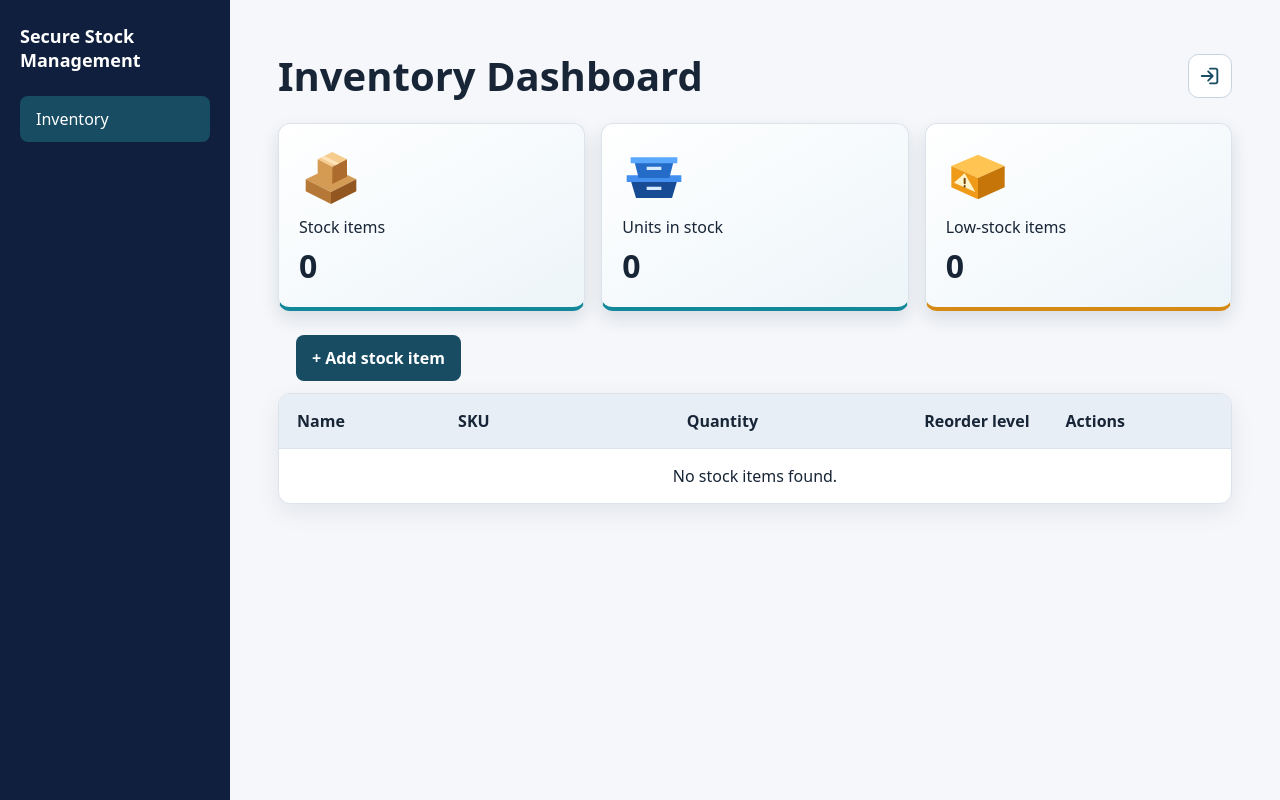
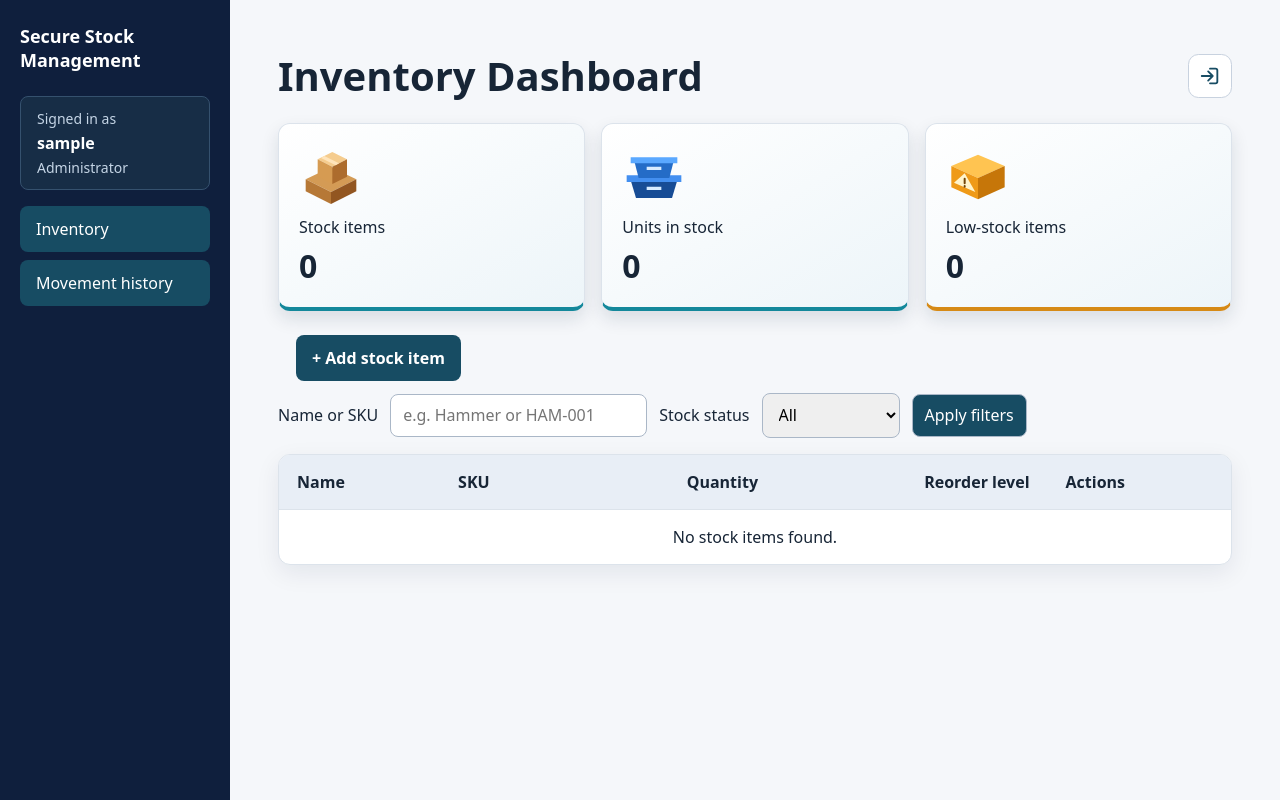
Before and after one commit to Pratyush-M-Bhatt/secure-stock-management, a Django app: page /stock/ in a window 1280 px wide. Run offline with Django 5.2, Linux system fonts and the light colour scheme; the visitor is signed in with stand-in values (Sample User, id 1); data that the repository does not hold is empty.

Commit message:
Add inventory search and stock status filters

```diff
--- a/stocksite/inventory/templates/inventory/stock_list.html
+++ b/stocksite/inventory/templates/inventory/stock_list.html
@@ -5,6 +5,7 @@
     <meta charset="UTF-8">
     <meta name="viewport" content="width=device-width, initial-scale=1">
     <title>Inventory Dashboard</title>
+
     <style>
         body {
             margin: 0;
@@ -29,6 +30,27 @@
             margin: 0 0 1.5rem;
             font-size: 1.125rem;
             font-weight: 700;
+        }
+
+        .account-panel {
+            display: grid;
+            gap: 0.25rem;
+            margin-bottom: 1rem;
+            padding: 0.75rem 1rem;
+            border: 1px solid #35516e;
+            border-radius: 0.5rem;
+            background: #172d46;
+            overflow-wrap: anywhere;
+        }
+
+        .account-panel span {
+            color: #c5d5e6;
+            font-size: 0.875rem;
+        }
+
+        .sidebar nav {
+            display: grid;
+            gap: 0.5rem;
         }
 
         .sidebar a {
@@ -89,8 +111,10 @@
             background: #e8eef6;
         }
 
-        .logout-button:focus-visible {
-            outline: 3px solid #174c63;
+        .logout-button:focus-visible,
+        .add-stock-button:focus-visible,
+        .stock-filters :focus-visible {
+            outline: 3px solid #14889b;
             outline-offset: 3px;
         }
 
@@ -146,9 +170,33 @@
             background: #215d76;
         }
 
-        .add-stock-button:focus-visible {
-            outline: 3px solid #14889b;
-            outline-offset: 3px;
+        .stock-filters {
+            display: flex;
+            flex-wrap: wrap;
+            align-items: center;
+            gap: 0.75rem;
+            margin-bottom: 1rem;
+        }
+
+        .stock-filters input,
+        .stock-filters select,
+        .stock-filters button {
+            box-sizing: border-box;
+            max-width: 100%;
+            padding: 0.6rem 0.75rem;
+            border: 1px solid #aab7c7;
+            border-radius: 0.5rem;
+            font: inherit;
+        }
+
+        .stock-filters button {
+            background: #174c63;
+            color: white;
+            cursor: pointer;
+        }
+
+        .stock-filters button:hover {
+            background: #215d76;
         }
 
         .table-wrapper {
@@ -219,8 +267,28 @@
     <div class="dashboard">
         <aside class="sidebar">
             <p class="brand">Secure Stock Management</p>
+
+            <div class="account-panel">
+                <span>Signed in as</span>
+                <strong>{{ request.user.get_username }}</strong>
+                <span>
+                    {% if request.user.is_superuser %}
+                        Administrator
+                    {% else %}
+                        {% for group in request.user.groups.all %}
+                            {{ group.name }}{% if not forloop.last %}, {% endif %}
+                        {% empty %}
+                            No role assigned
+                        {% endfor %}
+                    {% endif %}
+                </span>
+            </div>
+
             <nav aria-label="Main navigation">
                 <a href="{% url 'stock_list' %}" aria-current="page">Inventory</a>
+                {% if perms.inventory.view_stockmovement %}
+                    <a href="{% url 'stock_history' %}">Movement history</a>
+                {% endif %}
             </nav>
         </aside>
 
@@ -271,6 +339,24 @@
                     <a class="add-stock-button" href="{% url 'stock_add' %}">+ Add stock item</a>
                 </div>
             {% endif %}
+
+            <form class="stock-filters" method="get" action="{% url 'stock_list' %}">
+                <label for="stock-search">Name or SKU</label>
+                <input id="stock-search" type="search" name="q"
+                       value="{{ search }}" placeholder="e.g. Hammer or HAM-001">
+
+                <label for="stock-status">Stock status</label>
+                <select id="stock-status" name="status">
+                    <option value="all"{% if status == "all" %} selected{% endif %}>All</option>
+                    <option value="low"{% if status == "low" %} selected{% endif %}>Low stock</option>
+                    <option value="out"{% if status == "out" %} selected{% endif %}>Out of stock</option>
+                </select>
+
+                <button type="submit">Apply filters</button>
+                {% if search or status == "low" or status == "out" %}
+                    <a href="{% url 'stock_list' %}">Clear filters</a>
+                {% endif %}
+            </form>
 
             <div class="table-wrapper" role="region"
                  aria-label="Stock items table" tabindex="0">
--- a/stocksite/inventory/views.py
+++ b/stocksite/inventory/views.py
@@ -1,6 +1,6 @@
 from django.contrib.auth.decorators import login_required, permission_required
 from django.db import transaction
-from django.db.models import F, Sum
+from django.db.models import F, Q, Sum
 from django.shortcuts import get_object_or_404, redirect, render
 from django.views.decorators.http import require_http_methods
 
@@ -11,12 +11,32 @@ from .models import StockItem, StockMovement
 @login_required
 @permission_required("inventory.view_stockitem", raise_exception=True)
 def stock_list(request):
-    items = StockItem.objects.all()
+    all_items = StockItem.objects.all()
+    items = all_items
+
+    search = request.GET.get("q", "").strip()
+    status = request.GET.get("status", "all")
+
+    if status not in {"all", "low", "out"}:
+        status = "all"
+
+    if search:
+        items = items.filter(
+            Q(name__icontains=search) | Q(sku__icontains=search)
+        )
+
+    if status == "low":
+        items = items.filter(quantity__lte=F("reorder_level"))
+    elif status == "out":
+        items = items.filter(quantity=0)
+
     context = {
-        "items": items,
-        "stock_item_count": items.count(),
-        "total_units": items.aggregate(total=Sum("quantity", default=0))["total"],
-        "low_stock_count": items.filter(quantity__lte=F("reorder_level")).count(),
+        "items": items.order_by("name", "pk"),
+        "search": search,
+        "status": status,
+        "stock_item_count": all_items.count(),
+        "total_units": all_items.aggregate(total=Sum("quantity", default=0))["total"],
+        "low_stock_count": all_items.filter(quantity__lte=F("reorder_level")).count(),
     }
     return render(request, "inventory/stock_list.html", context)
 
@@ -112,7 +132,23 @@ def stock_move(request, pk):
             if updated:
                 return redirect("stock_list")
 
-            form.add_error(None, "The item changed. Review the current quantity and try again.")
+            form.add_error(
+                None,
+                "The item changed. Review the current quantity and try again.",
+            )
             item = get_object_or_404(StockItem, pk=pk)
 
     return render(request, "inventory/stock_move.html", {"form": form, "item": item})
+
+
+@login_required
+@permission_required("inventory.view_stockmovement", raise_exception=True)
+def stock_history(request):
+    movements = StockMovement.objects.select_related("recorded_by").order_by(
+        "-created_at", "-pk"
+    )
+    return render(
+        request,
+        "inventory/stock_history.html",
+        {"movements": movements},
+    )
```
